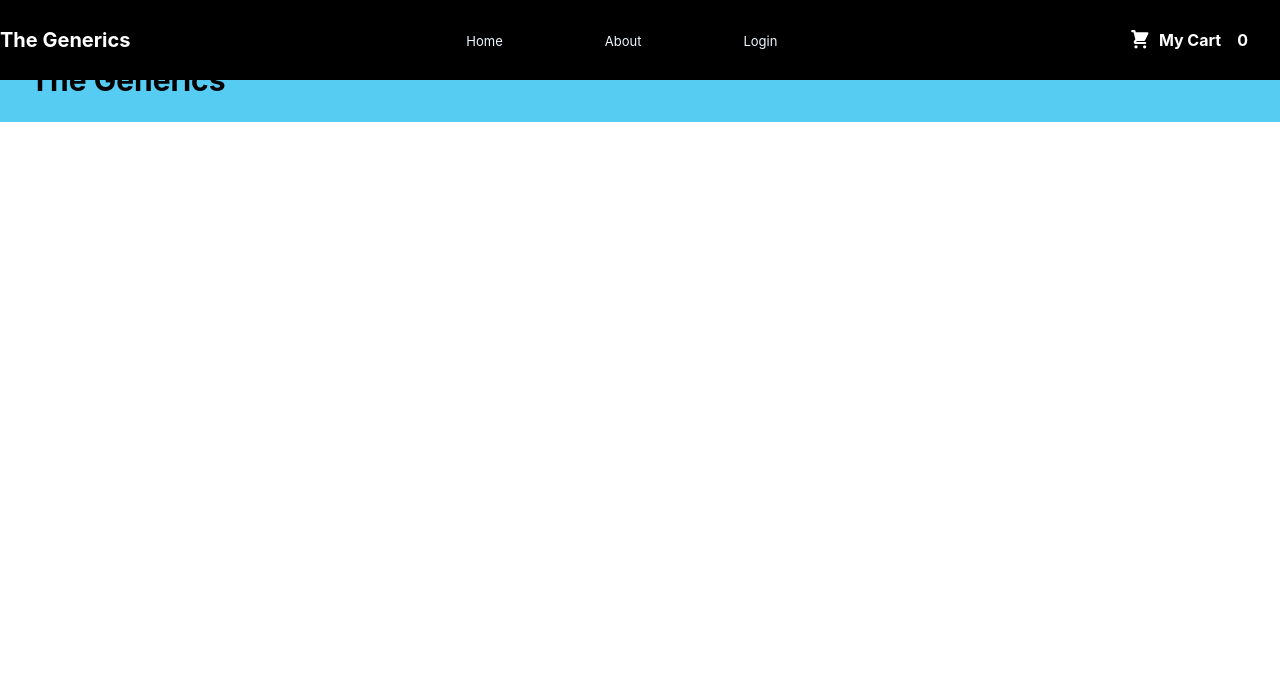
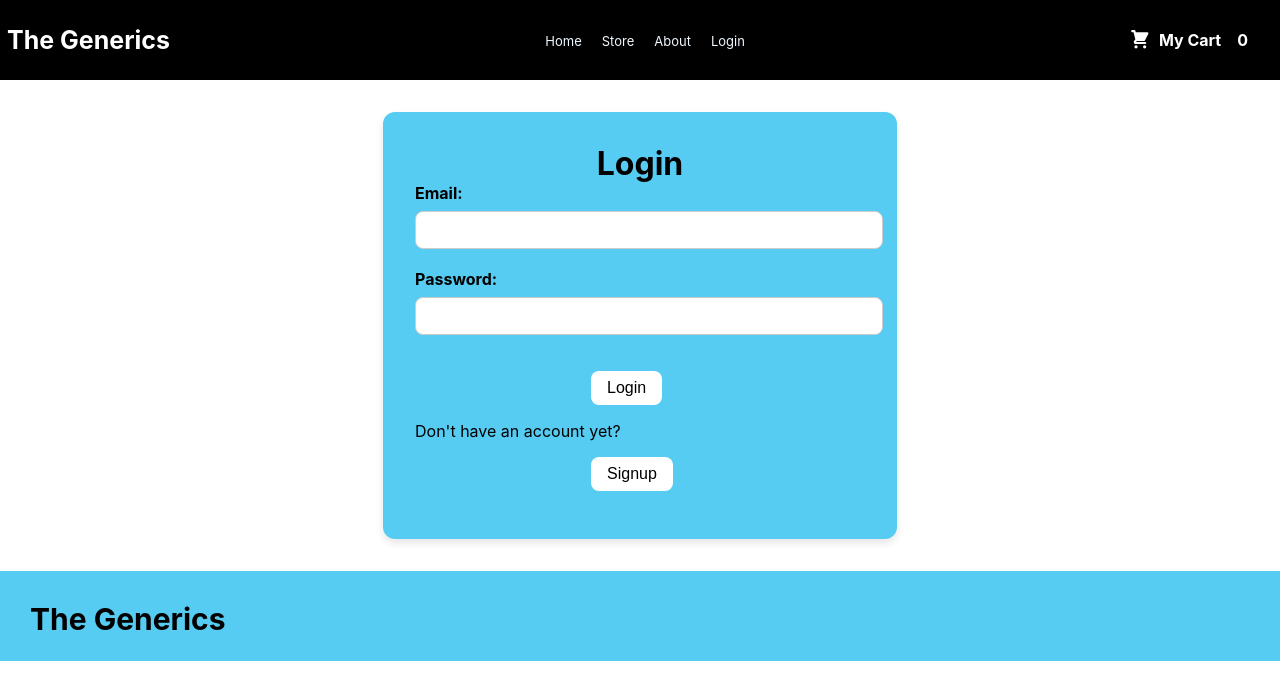
Before and after one commit to DevloperVivek/REACT-E-COMMERCE-WEBSITE, a React (Create React App) app: page /login in a window 1280 px wide. Shown: the top 700 px of the page. Built offline with nearby package versions, Linux system fonts and the light colour scheme.

Commit message:
Product Page Secured

```diff
--- a/src/App.js
+++ b/src/App.js
@@ -1,17 +1,22 @@
 import { useContext } from "react";
-import { Routes, Route } from "react-router-dom";
+import { Routes, Route, useNavigate, Navigate } from "react-router-dom";
 import AuthContext from "./component/Auth/Auth-context";
 import About from "./component/Pages/about";
 import ChangePassword from "./component/Pages/ChangePassword.js";
 import Contact from "./component/Pages/Contact";
 import Home from "./component/Pages/Home";
+import Login from "./component/Pages/Login";
 import Signup from "./component/Pages/Signup";
-import Store from "./component/Pages/Store";
 import ProductDetail from "./Shop/ProductDetail";
 import Products from "./Shop/Products";
 
 const Routing = () => {
   const authCtx = useContext(AuthContext);
+  const navigate = useNavigate;
+
+  if (!authCtx.isLoggedIn && window.location.pathname === "/products") {
+    navigate("/login");
+  }
 
   return (
     <Routes>
@@ -20,11 +25,14 @@ const Routing = () => {
       )}
       <Route path="/" element={<Home />} />
       <Route path="/about" element={<About />} />
-      <Route path="/store" element={<Store />} />
       <Route path="/contact" element={<Contact />} />
-      <Route path="/products" element={<Products />} />
-      <Route path="/products/:productId" element={<ProductDetail />} />
+      {authCtx.isLoggedIn && <Route path="/products" element={<Products />} />}
+      {authCtx.isLoggedIn && (
+        <Route path="/products/:productId" element={<ProductDetail />} />
+      )}
       <Route path="/signup" element={<Signup />} />
+      <Route path="*" element={<Navigate to={"/login"} />} />
+      <Route path="/login" element={<Login />} />
     </Routes>
   );
 };
--- a/src/component/Layout/Header.js
+++ b/src/component/Layout/Header.js
@@ -1,5 +1,5 @@
 import React, { useContext } from "react";
-import { Link } from "react-router-dom";
+import { NavLink } from "react-router-dom";
 import AuthContext from "../Auth/Auth-context";
 import classes from "./Header.module.css";
 import HeaderCartButton from "./HeaderCartButton";
@@ -20,40 +20,85 @@ const Header = (props) => {
           <ul className={classes.navlinks}>
             {isLogin && (
               <li>
-                <Link to="/profile">Profile</Link>
+                <NavLink
+                  to="/profile"
+                  className={({ isActive }) =>
+                    isActive ? classes.active : undefined
+                  }
+                >
+                  Profile
+                </NavLink>
               </li>
             )}
             <li>
-              <Link to="/">Home</Link>
+              <NavLink
+                to="/"
+                className={({ isActive }) =>
+                  isActive ? classes.active : undefined
+                }
+                end
+              >
+                Home
+              </NavLink>
+            </li>
+            {/* {isLogin && ( */}
+            <li>
+              <NavLink
+                to="/products"
+                className={({ isActive }) =>
+                  isActive ? classes.active : undefined
+                }
+              >
+                Store
+              </NavLink>
+            </li>
+            {/* )} */}
+            <li>
+              <NavLink
+                to="/about"
+                className={({ isActive }) =>
+                  isActive ? classes.active : undefined
+                }
+              >
+                About
+              </NavLink>
             </li>
             {isLogin && (
               <li>
-                <Link to="/store">Store</Link>
+                <NavLink
+                  to="/contact"
+                  className={({ isActive }) =>
+                    isActive ? classes.active : undefined
+                  }
+                >
+                  Contact Us
+                </NavLink>
               </li>
             )}
-            <li>
-              <Link to="/about">About</Link>
-            </li>
+
             {isLogin && (
               <li>
-                <Link to="/contact">Contact Us</Link>
-              </li>
-            )}
-            {/* {!isLogin && (
-              <li>
-                <Link to="/signup">Signup</Link>
-              </li>
-            )} */}
-            {isLogin && (
-              <li>
-                <Link to="/signup" onClick={logoutHandler}>
+                <NavLink
+                  to="/signup"
+                  onClick={logoutHandler}
+                  className={({ isActive }) =>
+                    isActive ? classes.active : undefined
+                  }
+                >
                   Logout
-                </Link>
+                </NavLink>
               </li>
             )}
             {!isLogin && (
               <li>
-                <Link to="/signup">Login</Link>
+                <NavLink
+                  to="/login"
+                  className={({ isActive }) =>
+                    isActive ? classes.active : undefined
+                  }
+                >
+                  Login
+                </NavLink>
               </li>
             )}
           </ul>
--- a/src/component/Layout/Header.module.css
+++ b/src/component/Layout/Header.module.css
@@ -10,10 +10,9 @@
   }
 
   .header h1 {
-    font-size: 20px;
+    font-size: 25px;
     color: rgb(255, 255, 255);
-    /* margin-left: 20px; */
-    /* margin-right: 20px; */
+    margin: 7px;
   }
 
   .header ul {
@@ -28,26 +27,30 @@
 
   .navlinks li {
     display: inline-block;
-    padding: 0px 50px;
-    color: white;
+    padding: 0px 10px;
   }
 
   .navlinks li a {
     font-size: small;
     text-decoration: none;
     color: aliceblue;
-    margin: 1px;
+    margin: 0;
+  }
+
+  .navlinks li :hover,
+  .navlinks.active {
+    color: var(#5e5e5e)
   }
 
   @media(max-width: 700px) {
     .header h1 {
-      font-size:small;
-      margin: 1%;
+      font-size: 14px;
+      margin: 2%;
     }
 
     .navlinks li {
       display: inline-block;
-      padding: 8px;
+      padding: 0px 5px;
       margin: auto;
       color: white;
     }
@@ -57,4 +60,10 @@
     color: aliceblue;
     margin: 1px;
   }
+
+  .navlinks li :hover,
+  .navlinks.active {
+    color:antiquewhite;
+    text-decoration: underline;
   }
+}
--- a/src/component/Layout/HeaderCartButton.module.css
+++ b/src/component/Layout/HeaderCartButton.module.css
@@ -66,7 +66,7 @@
   @media(max-width: 700px) {
     .button {
       font-size: small;
-      margin: 0;
+      margin: 7px;
       padding: 0;
     }
 
@@ -88,5 +88,4 @@
       border-radius: 10px;
       font-weight:500;
     }
-
   }
--- a/src/component/Pages/Login.js
+++ b/src/component/Pages/Login.js
@@ -1,52 +1,56 @@
-import React, { useState } from "react";
+import React, { useContext, useRef, useState } from "react";
+import { useNavigate } from "react-router-dom";
+import CartContext from "../../store/cart-context";
+import AuthContext from "../Auth/Auth-context";
 import classes from "./Contact.module.css";
 
 const Login = () => {
+  const cartCtx = useContext(CartContext);
+  const authCtx = useContext(AuthContext);
+
+  const navigate = useNavigate();
+
+  const emailInputRef = useRef();
+  const passwordInputRef = useRef();
+
   const [loading, setLoading] = useState(false);
-  const [success, setSuccess] = useState(false);
   const [error, setError] = useState(false);
-  const [isLogin, setIsLogin] = useState(true);
 
   const handleSubmit = (event) => {
     event.preventDefault();
     setLoading(true);
 
-    const formData = new FormData(event.target);
-    const email = formData.get("email");
-    const password = formData.get("password");
+    const enteredEmail = emailInputRef.current.value;
+    const enteredPassword = passwordInputRef.current.value;
 
-    const data = {
-      email: email,
-      password: password,
+    fetch(
+      "https://identitytoolkit.googleapis.com/v1/accounts:signInWithPassword?key=AIzaSyDNFisNSnZdhT0kZ0GNIAbNZBf9N_aB4r0",
+      {
+        method: "POST",
+        body: JSON.stringify({
+          email: enteredEmail,
+          password: enteredPassword,
           returnSecureToken: true,
-    };
-
-    let url = "";
-    if (isLogin) {
-      url =
-        "https://identitytoolkit.googleapis.com/v1/accounts:signInWithPassword?key=AIzaSyDNFisNSnZdhT0kZ0GNIAbNZBf9N_aB4r0";
-    } else {
-      url =
-        "https://identitytoolkit.googleapis.com/v1/accounts:signUp?key=AIzaSyDNFisNSnZdhT0kZ0GNIAbNZBf9N_aB4r0";
-    }
-
-    fetch(url, {
-      method: "POST",
-      body: JSON.stringify(data),
+        }),
         headers: {
           "Content-Type": "application/json",
         },
-    })
+      }
+    )
       .then((response) => {
         if (response.ok) {
           response.json().then((data) => {
             setLoading(false);
-            setSuccess(true);
             console.log(data);
+            localStorage.setItem("email", data.idToken);
+            cartCtx.setToken(data.token);
+            authCtx.login(data.idToken);
+            navigate("/products");
           });
         } else {
           setLoading(false);
           setError("Invalid email or password");
+          alert("Invalid Email or Password!");
           throw new Error("Invalid email or password");
         }
       })
@@ -56,48 +60,38 @@ const Login = () => {
       });
   };
 
-  const handleToggle = () => {
-    setIsLogin(!isLogin);
-    setSuccess(false);
-    setError(false);
+  const navigateHandler = () => {
+    navigate("/signup");
   };
 
   return (
     <div className={classes.card}>
-      <h1>{isLogin ? "Login" : "Signup"}</h1>
-      {!success && (
+      <h1>Login</h1>
       <form id="login-form" onSubmit={handleSubmit}>
         <div className={classes.control}>
           <label htmlFor="email">Email:</label>
-            <input type="email" id="email" name="email" />
+          <input type="email" id="email" name="email" ref={emailInputRef} />
           <br />
           <label htmlFor="password">Password:</label>
-            <input type="password" id="password" name="password" />
+          <input
+            type="password"
+            id="password"
+            name="password"
+            ref={passwordInputRef}
+          />
           <br />
           <button className={classes.btn} type="submit" disabled={loading}>
-              {loading ? "Logging in" : isLogin ? "Login" : "Signup"}
+            {loading ? "Logging in" : "Login"}
           </button>
         </div>
       </form>
-      )}
-      {success && (
-        <div className={classes.success}>
-          <p>{isLogin ? "Login" : "Signup"} Successful</p>
-        </div>
-      )}
-      {error && (
-        <div className={classes.error}>
-          <p>{error}</p>
-        </div>
-      )}
-      <div className={classes.toggle}>
+      {error && <p>{error}</p>}
       <p>
-          {isLogin ? "Don't have an account? " : "Already have an account? "}
-          <button className={classes.btn} type="button" onClick={handleToggle}>
-            {isLogin ? "Signup" : "Login"}
+        Don't have an account yet?
+        <button className={classes.btn} type="button" onClick={navigateHandler}>
+          Signup
         </button>
       </p>
-      </div>
     </div>
   );
 };
--- a/src/component/Pages/Signup.js
+++ b/src/component/Pages/Signup.js
@@ -1,40 +1,30 @@
 import React, { useContext, useRef, useState } from "react";
 import { useNavigate } from "react-router-dom";
 import CartContext from "../../store/cart-context";
-import AuthContext from "../Auth/Auth-context";
 import classes from "./Contact.module.css";
 
-const Login = () => {
+const Signup = () => {
   const cartCtx = useContext(CartContext);
-  const authCtx = useContext(AuthContext);
 
   const navigate = useNavigate();
 
   const emailInputRef = useRef();
-  const PasswordInputRef = useRef();
+  const passwordInputRef = useRef();
 
   const [loading, setLoading] = useState(false);
   const [success, setSuccess] = useState(false);
   const [error, setError] = useState(false);
-  const [isLogin, setIsLogin] = useState(true);
 
   const handleSubmit = (event) => {
     event.preventDefault();
     setLoading(true);
 
     const enteredEmail = emailInputRef.current.value;
-    const enteredPassword = PasswordInputRef.current.value;
+    const enteredPassword = passwordInputRef.current.value;
 
-    let url = "";
-    if (authCtx.isLoggedIn) {
-      url =
-        "https://identitytoolkit.googleapis.com/v1/accounts:signInWithPassword?key=AIzaSyDNFisNSnZdhT0kZ0GNIAbNZBf9N_aB4r0";
-    } else {
-      url =
-        "https://identitytoolkit.googleapis.com/v1/accounts:signUp?key=AIzaSyDNFisNSnZdhT0kZ0GNIAbNZBf9N_aB4r0";
-    }
-
-    fetch(url, {
+    fetch(
+      "https://identitytoolkit.googleapis.com/v1/accounts:signUp?key=AIzaSyDNFisNSnZdhT0kZ0GNIAbNZBf9N_aB4r0",
+      {
         method: "POST",
         body: JSON.stringify({
           email: enteredEmail,
@@ -44,7 +34,8 @@ const Login = () => {
         headers: {
           "Content-Type": "application/json",
         },
-    })
+      }
+    )
       .then((response) => {
         if (response.ok) {
           response.json().then((data) => {
@@ -53,15 +44,14 @@ const Login = () => {
             console.log(data);
             localStorage.setItem("email", data.idToken);
             cartCtx.setToken(data.token);
-            authCtx.login(data.idToken);
-            navigate("/store");
+            navigate("/login");
           });
         } else {
           setLoading(false);
           setError("Invalid email or password");
-          {
+
           alert("Invalid Email or Password!");
-          }
+
           throw new Error("Invalid email or password");
         }
       })
@@ -71,17 +61,15 @@ const Login = () => {
       });
   };
 
-  const handleToggle = () => {
-    setIsLogin(!isLogin);
-    setSuccess(false);
-    setError(false);
+  const navigateHandler = () => {
+    navigate("/login");
   };
 
   return (
     <div className={classes.card}>
-      <h1>{isLogin ? "Login" : "Signup"}</h1>
+      <h1>Signup</h1>
       {!success && (
-        <form id="login-form" onSubmit={handleSubmit}>
+        <form id="signup-form" onSubmit={handleSubmit}>
           <div className={classes.control}>
             <label htmlFor="email">Email:</label>
             <input type="email" id="email" name="email" ref={emailInputRef} />
@@ -91,35 +79,25 @@ const Login = () => {
               type="password"
               id="password"
               name="password"
-              ref={PasswordInputRef}
+              ref={passwordInputRef}
             />
             <br />
             <button className={classes.btn} type="submit" disabled={loading}>
-              {loading ? "Logging in" : isLogin ? "Login" : "Signup"}
+              {loading ? "Signing up" : "Signup"}
             </button>
           </div>
         </form>
       )}
-      {success && (
-        <div className={classes.success}>
-          <p>{isLogin ? "Login" : "Signup"} Successful</p>
-        </div>
-      )}
-      {error && (
-        <div className={classes.error}>
-          <p>{error}</p>
-        </div>
-      )}
-      <div className={classes.toggle}>
+      {success && <p>Signup Successful</p>}
+      {error && <p>{error}</p>}
       <p>
-          {isLogin ? "Don't have an account? " : "Already have an account? "}
-          <button className={classes.btn} type="button" onClick={handleToggle}>
-            {isLogin ? "Signup" : "Login"}
+        Already have an account?
+        <button className={classes.btn} type="button" onClick={navigateHandler}>
+          Login
         </button>
       </p>
-      </div>
     </div>
   );
 };
 
-export default Login;
+export default Signup;
--- a/src/index.js
+++ b/src/index.js
@@ -21,7 +21,4 @@ root.render(
   </React.StrictMode>
 );
 
-// If you want to start measuring performance in your app, pass a function
-// to log results (for example: reportWebVitals(console.log))
-// or send to an analytics endpoint. Learn more: https://bit.ly/CRA-vitals
 reportWebVitals();
```
Also changed, not shown: src/component/Auth/Auth-context.js (+5 -22 lines), src/component/Pages/ChangePassword.js.js (+10 -10 lines). Lines whose indentation alone changed are shown as unchanged.
